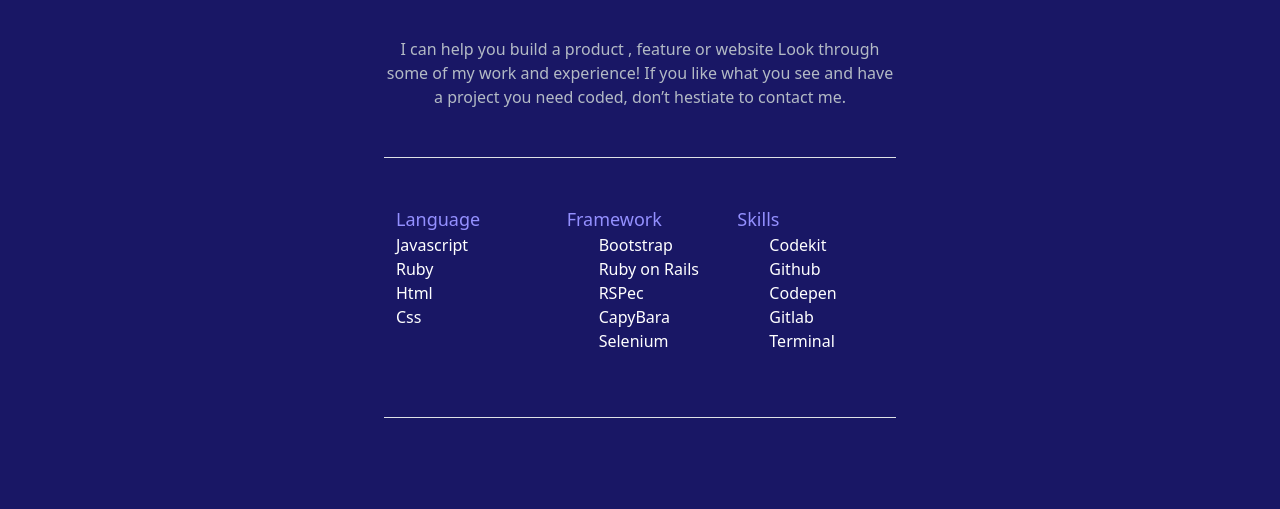
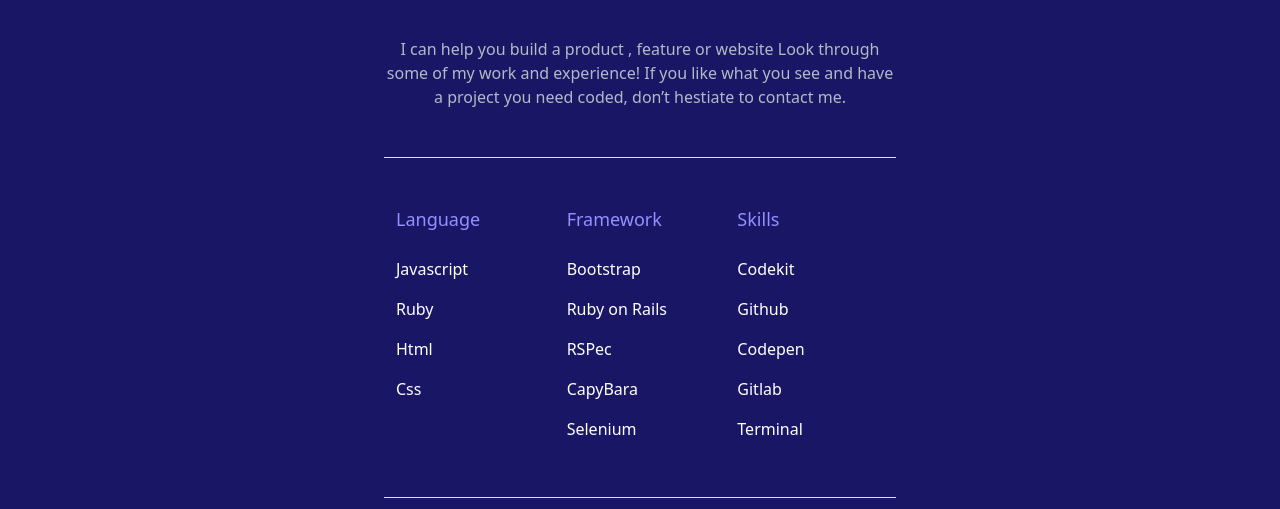
Before and after one commit to Agetuni/PortfolioBootstrap, a website: page Index.html in a window 1280 px wide. Shown: the part 375-884 px from the top of the page. Drawn offline with nearby package versions, Linux system fonts and the light colour scheme.

Commit message:
add paddind and arrow images Signed-off-by: RodChak <97179349+RodChak@users.noreply.github.com>

```diff
--- a/Index.html
+++ b/Index.html
@@ -52,7 +52,7 @@
       <h1 class="text-center name">Rodney Chakwesha</h1>
       <h2 class="text-center text-white mt-5 job">Software Developer</h2>
     </section>
-    <section class="introduction  mt-5" >
+    <section class="introduction  mt-5">
       <p class="text-center  introduction-paragraph mx-auto">
         I can help you build a product , feature or website Look through some of my work and experience! If you
         like what you see and have a project you need coded,
@@ -60,38 +60,40 @@
       </p>
       <div class="row technology mx-auto border-top border-bottom mt-5 pt-5 pb-5">
         <div class="col ">
-          <span class="technology-header"> Language</span>
+          <span class="technology-header title"> Language</span>
           <ul class="list-group list-group-flush text-white ">
-            <li>Javascript</li>
-            <li>Ruby</li>
-            <li>Html</li>
-            <li>Css</li>
+            <li class="mb-2 mt-4">Javascript</li>
+            <li class="mb-2 mt-2">Ruby</li>
+            <li class="mb-2 mt-2">Html</li>
+            <li class="mb-2 mt-2">Css</li>
           </ul>
         </div>
         <div class="col ">
-          <span class="technology-header text-center"> Framework</span>
-          <ul class="text-white ">
-            <li>Bootstrap</li>
-            <li>Ruby on Rails</li>
-            <li>RSPec</li>
-            <li>CapyBara</li>
-            <li>Selenium</li>
+          <span class="technology-header text-center title"> Framework</span>
+          <ul class="list-group list-group-flush text-white ">
+            <li class="mb-2 mt-4">Bootstrap</li>
+            <li class="mb-2 mt-2">Ruby on Rails</li>
+            <li class="mb-2 mt-2">RSPec</li>
+            <li class="mb-2 mt-2">CapyBara</li>
+            <li class="mb-2 mt-2">Selenium</li>
           </ul>
         </div>
         <div class="col ">
-          <span class="technology-header"> Skills</span>
-          <ul class="text-white ">
-            <li>Codekit</li>
-            <li>Github</li>
-            <li>Codepen</li>
-            <li>Gitlab</li>
-            <li>Terminal</li>
+          <span class="technology-header title"> Skills</span>
+          <ul class="list-group list-group-flush text-white ">
+            <li class="mb-2 mt-4">Codekit</li>
+            <li class="mb-2 mt-2">Github</li>
+            <li class="mb-2 mt-2">Codepen</li>
+            <li class="mb-2 mt-2">Gitlab</li>
+            <li class="mb-2 mt-2">Terminal</li>
           </ul>
         </div>
 
       </div>
       <section class="row middle-navigator mt-5 mb-5  pt-5 text-white">
-        <div class="col text-center"> Work</div>
+        <div class="col text-center">
+          Work <img src="/images/icons/down.png" alt="down_arrow">
+        </div>
         <div class="col">
           <ul class="list-group list-group-horizontal justify-content-evenly">
             <li>
@@ -121,7 +123,10 @@
             </li>
           </ul>
         </div>
-        <div class="col text-center">Work</div>
+        <div class="col text-center">
+          <img src="/images/icons/down.png" alt="down_arrow"> Work
+        </div>
+
       </section>
       <section class="container Work mt-5  pt-5">
         <h2 class="work-title pb-5 border-bottom">My recent work</h2>
@@ -230,8 +235,8 @@
     </section>
     <section class="form_section .container-fluid mt-5 pt-5 mb-5 mx-auto">
       <form method="POST" action="https://formspree.io/f/xnqwkjwy">
-          <div class="mb-3" >
-            <label for="inputname" class="form-label">Password</label>
+        <div class="mb-3">
+          <label for="inputname" class="form-label">inputname</label>
           <input type="password" class=" col form-control" id="inputname" placeholder="Full name" required>
         </div>
         <div class="mb-3">
```
Lines whose indentation alone changed are shown as unchanged.
